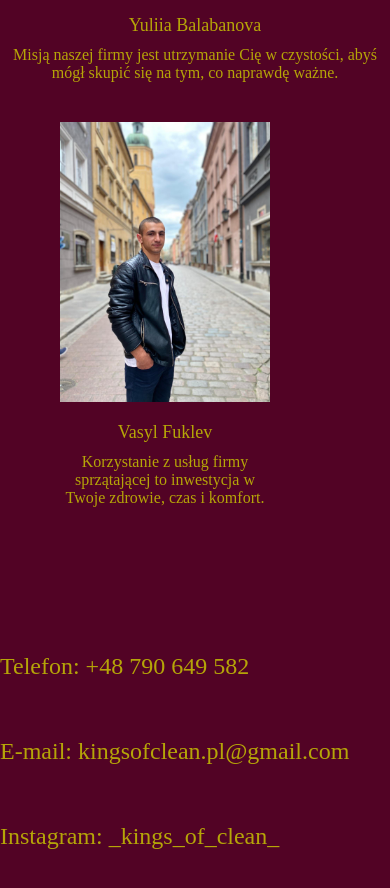
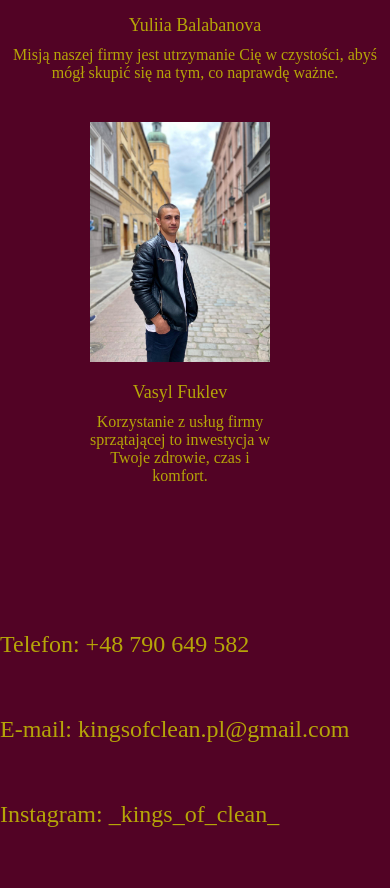
Before and after one commit to Qu4ckyy/KingsOfCleaning, a React (Create React App) app in the folder kingsofcleaning/: page / in a window 390 px wide. Shown: the part 3000-3888 px from the top of the page. Built offline with nearby package versions, Linux system fonts and the light colour scheme.

Commit message:
poprawki12

```diff
--- a/kingsofcleaning/src/MainPage/MainPage.scss
+++ b/kingsofcleaning/src/MainPage/MainPage.scss
@@ -249,7 +249,7 @@
 
       .Vasiliy {
         flex-direction: column;
-        margin-left: 60px;
+        margin-left: 90px;
         img {
           width: 100%;
           max-width: 300px;
```
